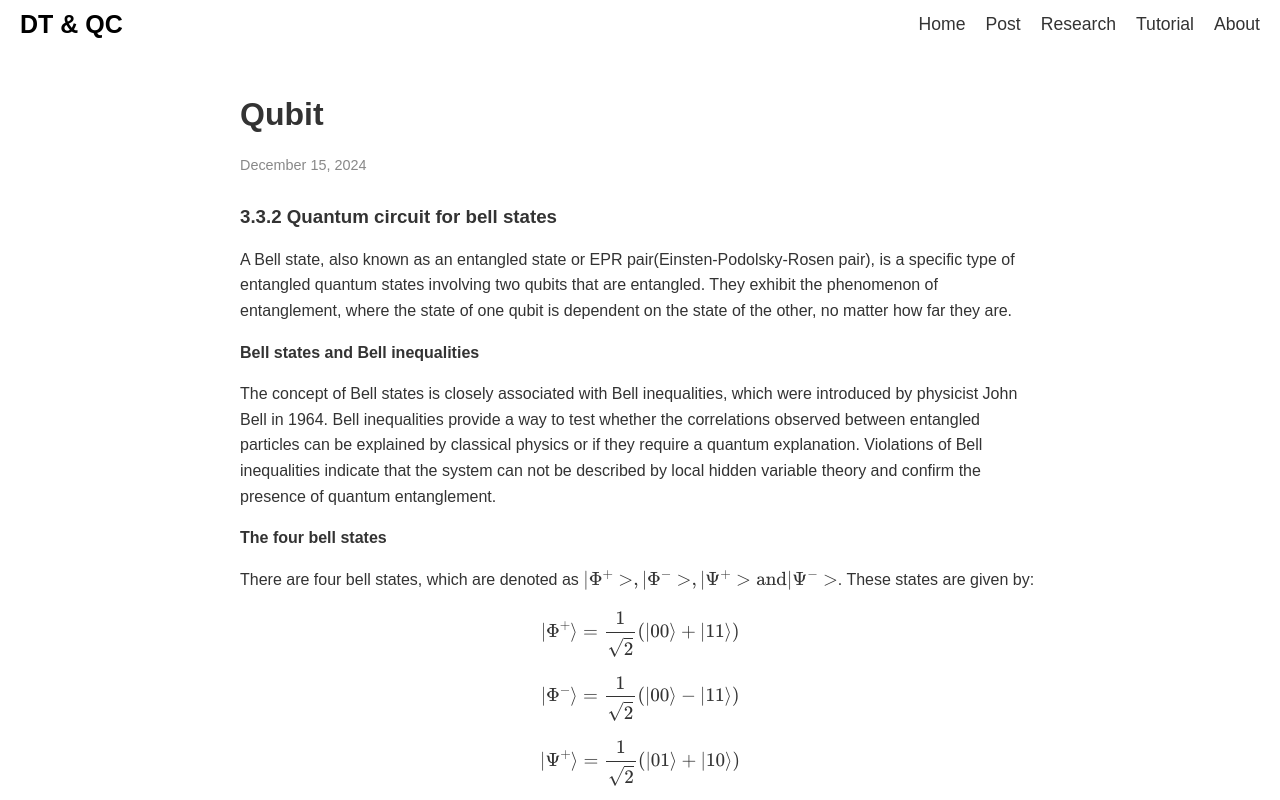
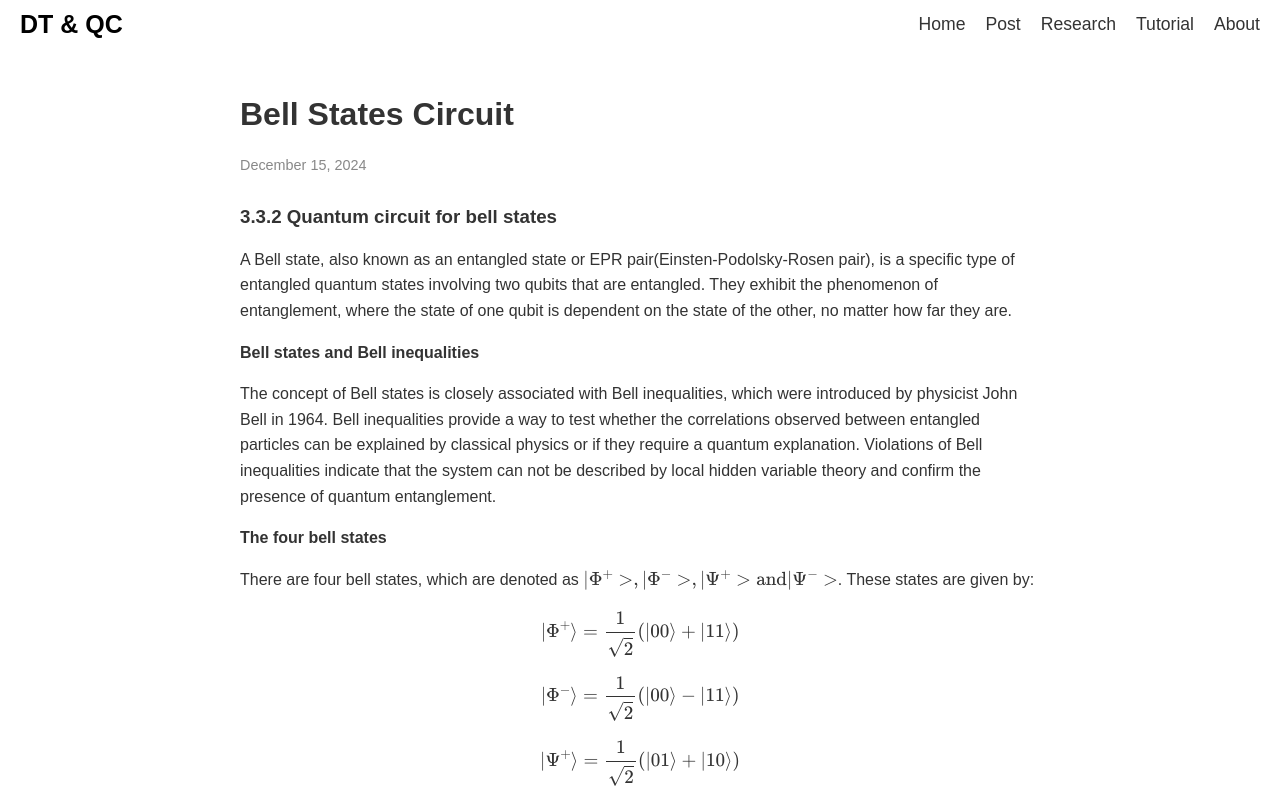
Before and after one commit to QTank/QuantumLearn, a plain HTML site: page Tutorial/quantumCircuit/bell_circuit.html in a window 1280 px wide. Shown: the top 800 px of the page. Drawn offline with nearby package versions, Linux system fonts and the light colour scheme; some packages are replaced by stand-ins of ours.

Commit message:
bell circuit

```diff
--- a/Tutorial/quantumCircuit/bell_circuit.html
+++ b/Tutorial/quantumCircuit/bell_circuit.html
@@ -16,7 +16,7 @@
     <div id="header-placeholder"></div>
     <main class="main-content">
     <article class="blog-post">
-      <h1 class="blog-title">Qubit</h1>
+      <h1 class="blog-title">Bell States Circuit</h1>
       <p class="post-date">December 15, 2024</p>
 
       <div class="post-content">
```
